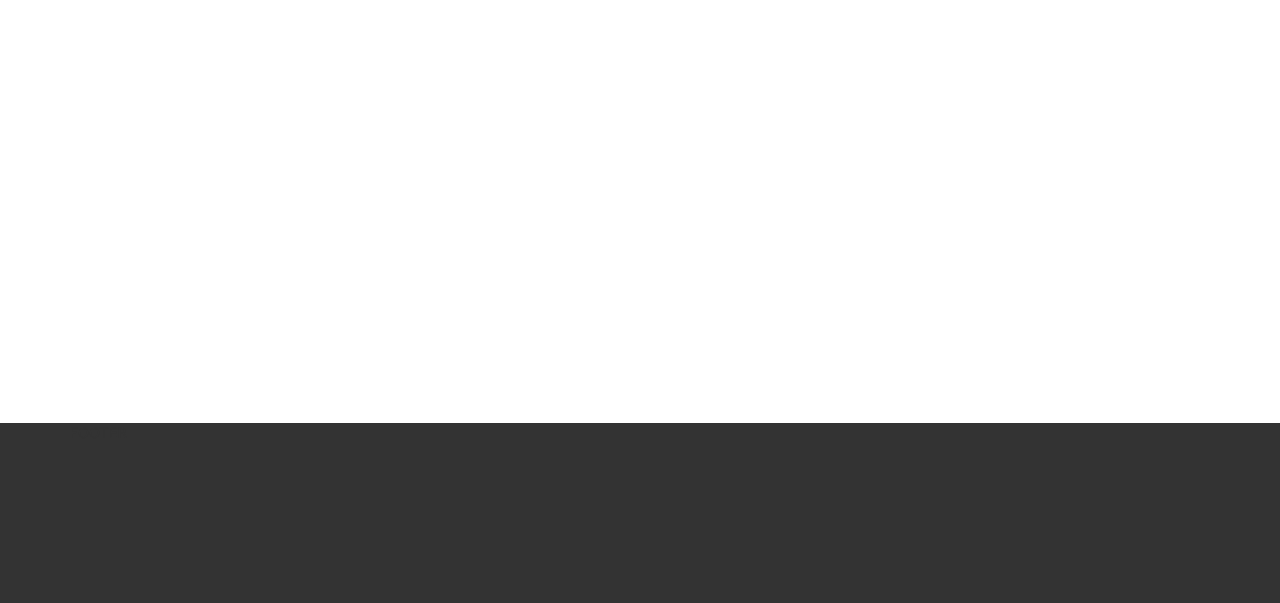
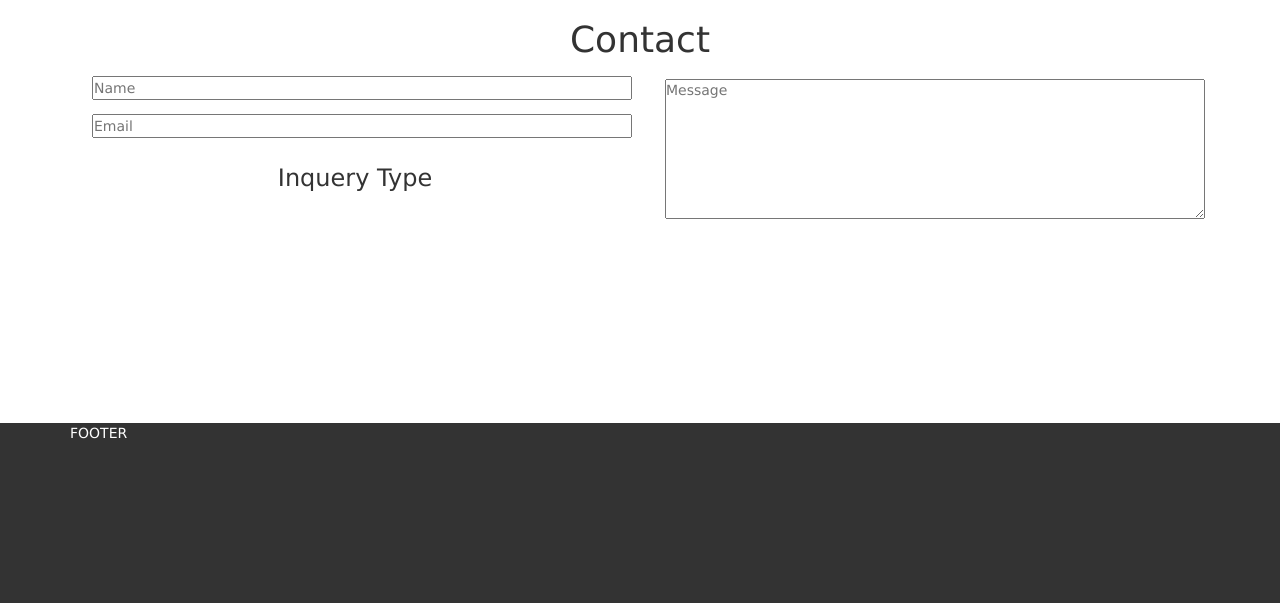
Before and after one commit to daniellabonte/bigfoot, a PHP site: page /contact.php in a window 1280 px wide. Shown: the part 197-800 px from the top of the page. Run offline with PHP 8.4, Linux system fonts and the light colour scheme; data that the repository does not hold is empty; some libraries are stand-ins or nearby versions.

Commit message:
Set up most of contact pages

```diff
--- a/contact.php
+++ b/contact.php
@@ -1,4 +1,26 @@
 <?php include 'header.php'; ?>
+<center><h1>Contact</h1></center>
+<div class="col-sm-6">
+<input type="text" placeholder="Name" class="textbox" name="">
+<input type="text" placeholder="Email" class="textbox" name="">
+<center><h3>Inquery Type</h3></center>
 
+</div>
+<div class="col-sm-6">
+<textarea class="Comment" placeholder="Message"></textarea>
+</div>
 
+<style type="text/css">
+	.textbox
+	{
+		width:100%;
+		margin: 7px;
+	}
+	.Comment
+	{
+		width:100%;
+		margin: 10px;
+		height: 10em;
+	}
+</style>
 <?php include 'footer.php'; ?>
--- a/footer.php
+++ b/footer.php
@@ -4,7 +4,7 @@
 
 	<div id="footer"> <!-- Footer in id=footer -->
 		<div class="container">
-			<p>FOOTER</p>
+			<p style="color: white;">FOOTER</p>
 		</div>
 	</div><!-- END OF FOOTER -->
 
```
